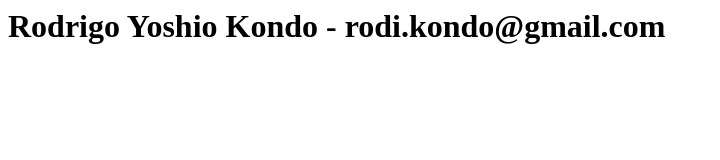
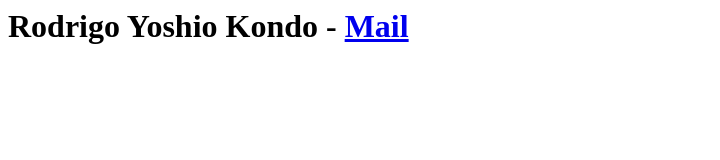
Before and after one commit to RoKondo/musical-adventure, a plain HTML site: page index.html in a window 1280 px wide. Shown: the whole page, without its empty margins (0-720 px from the left). Drawn offline with Linux system fonts and the light colour scheme.

Commit message:
Toquesfinais (#8)
add mail link

```diff
--- a/index.html
+++ b/index.html
@@ -1 +1 @@
-<h1>Rodrigo Yoshio Kondo - rodi.kondo@gmail.com</h1>
+<h1>Rodrigo Yoshio Kondo - <a href="mailto:rodi.kondo@gmail.com">Mail</a></h1>
```
